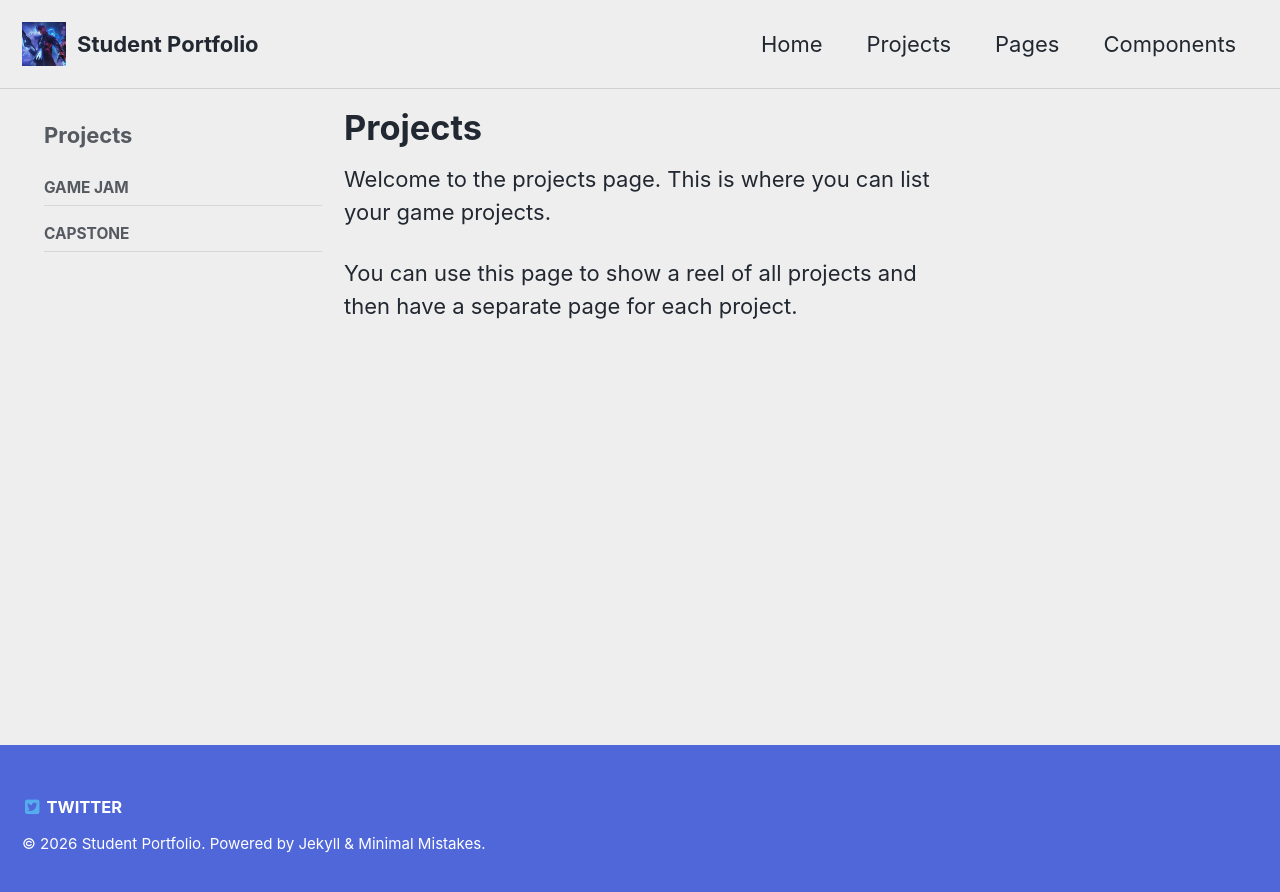
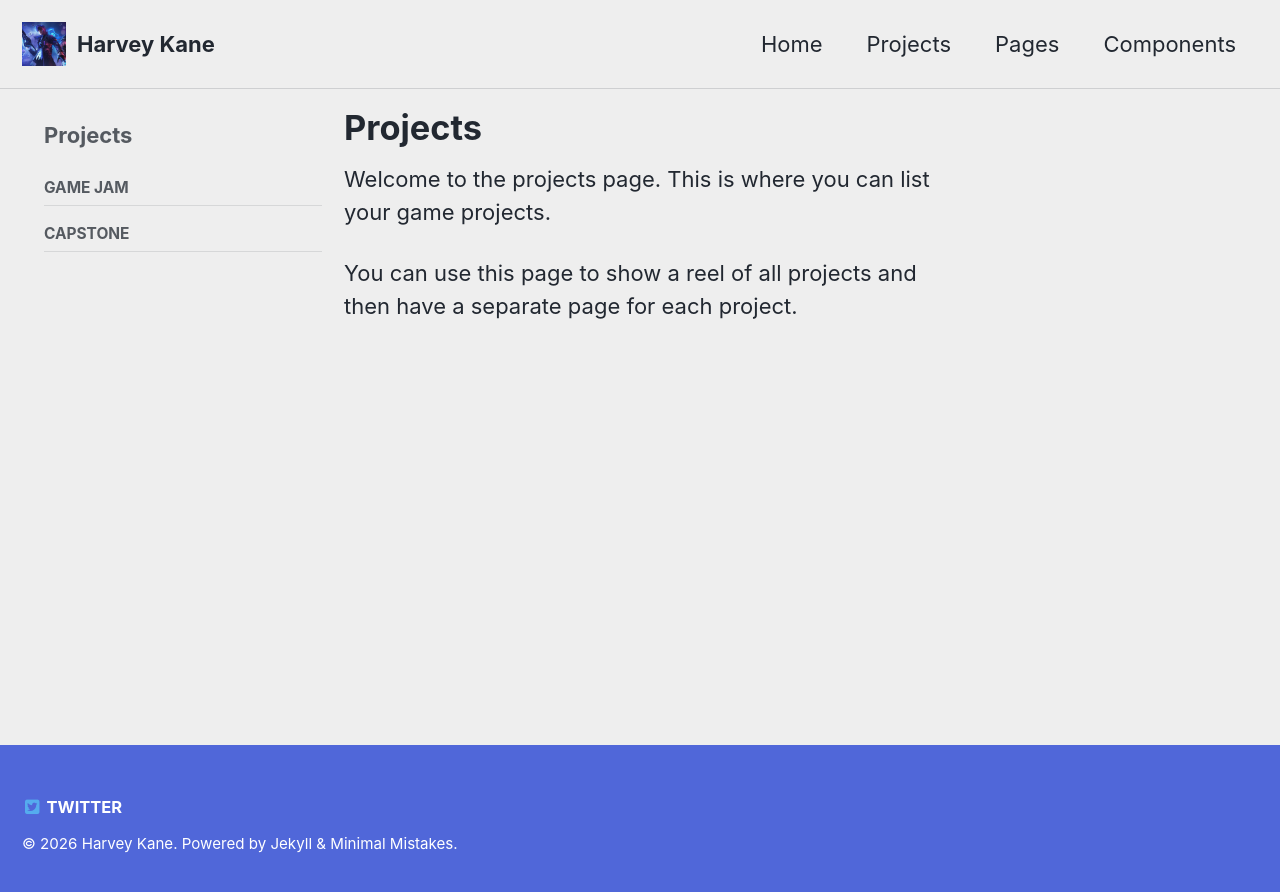
Before and after one commit to Kokoronashi-Ko/Kokoronashi-Ko.github.io, a Jekyll site: the page built from _pages/projects.md, in a window 1280 px wide. Shown: the top 892 px of the page. Built offline with Jekyll 4.4.1, drawn with Linux system fonts in a browser that asks for light colours.

Commit message:
Change site title and author details
Updated site title and author information in the config.

```diff
--- a/_config.yml
+++ b/_config.yml
@@ -1,9 +1,9 @@
 # Basic site settings (edit these first)
-title: "Student Portfolio" # Site title shown in the browser and header
+title: "Harvey Kane" # Site title shown in the browser and header
 title_separator: "-"
 subtitle: # site tagline that appears below site title in masthead
 description: "A simple portfolio starter for games students." # Short site summary
-name: "Therese Charles"
+name: "Harvey Kane"
 url: "https://Kokoronashi-Ko.github.io" # Your GitHub Pages domain
 baseurl: "" # Repo name if site is in a project repo, blank for user/org site
 locale: "en-GB" # Language/region
@@ -20,11 +20,11 @@ favicon_version: 1 # Increment to force browsers to refresh the favicon
 
 # Site Author
 author:
-  name: "Student Name" # Name of the student
+  name: "Harvey Kane" # Name of the student
   avatar: # path of avatar image, e.g. "/assets/images/bio-photo.jpg"
-  bio: "Add short bio here" # Bio of the student
-  location: "Add location here" # Location of the student
-  email: # Email of the student
+  bio: "Student of Ulster University, currently in the first undergraduate year of Bsc Games Design & Development" # Bio of the student
+  location: "Ulster Univeristy, Magee Campus" # Location of the student
+  email: "kane-h3@ulster.ac.uk" # Email of the student
 
   # Author links
   links:
```
